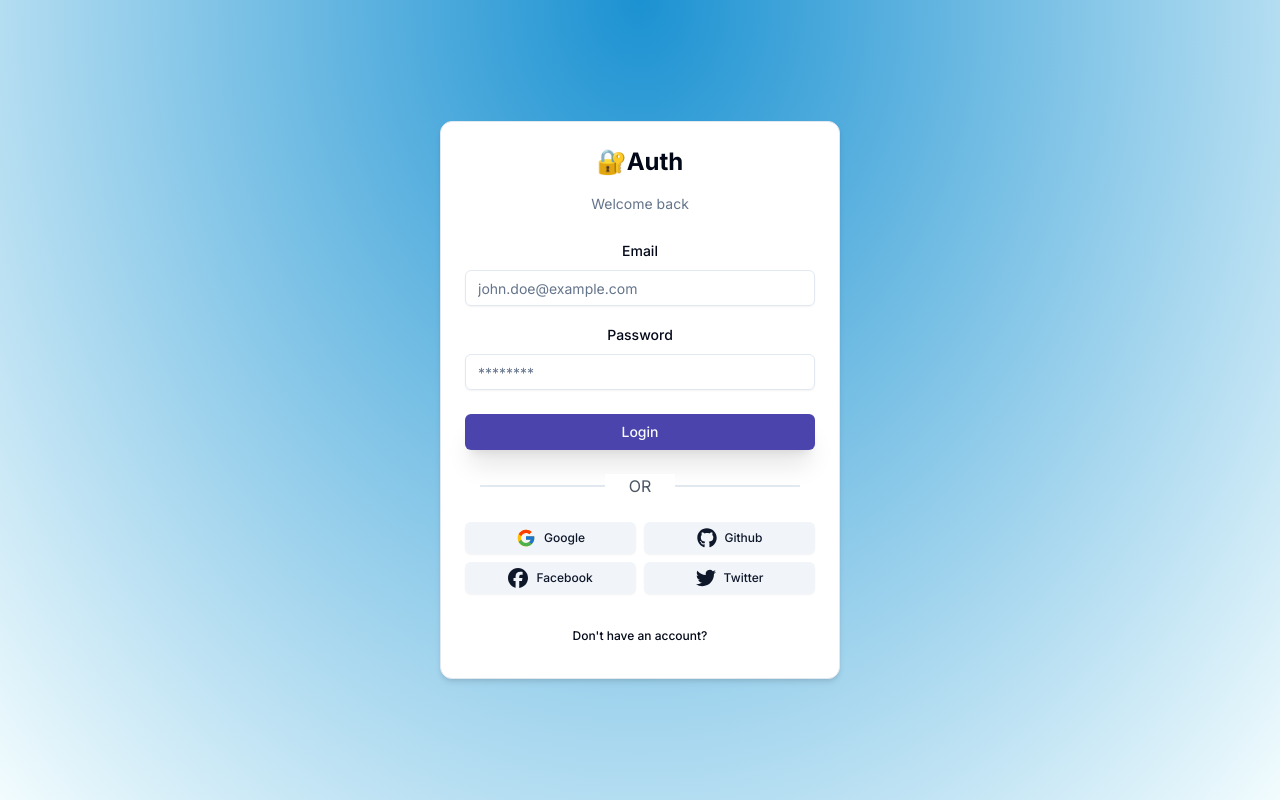
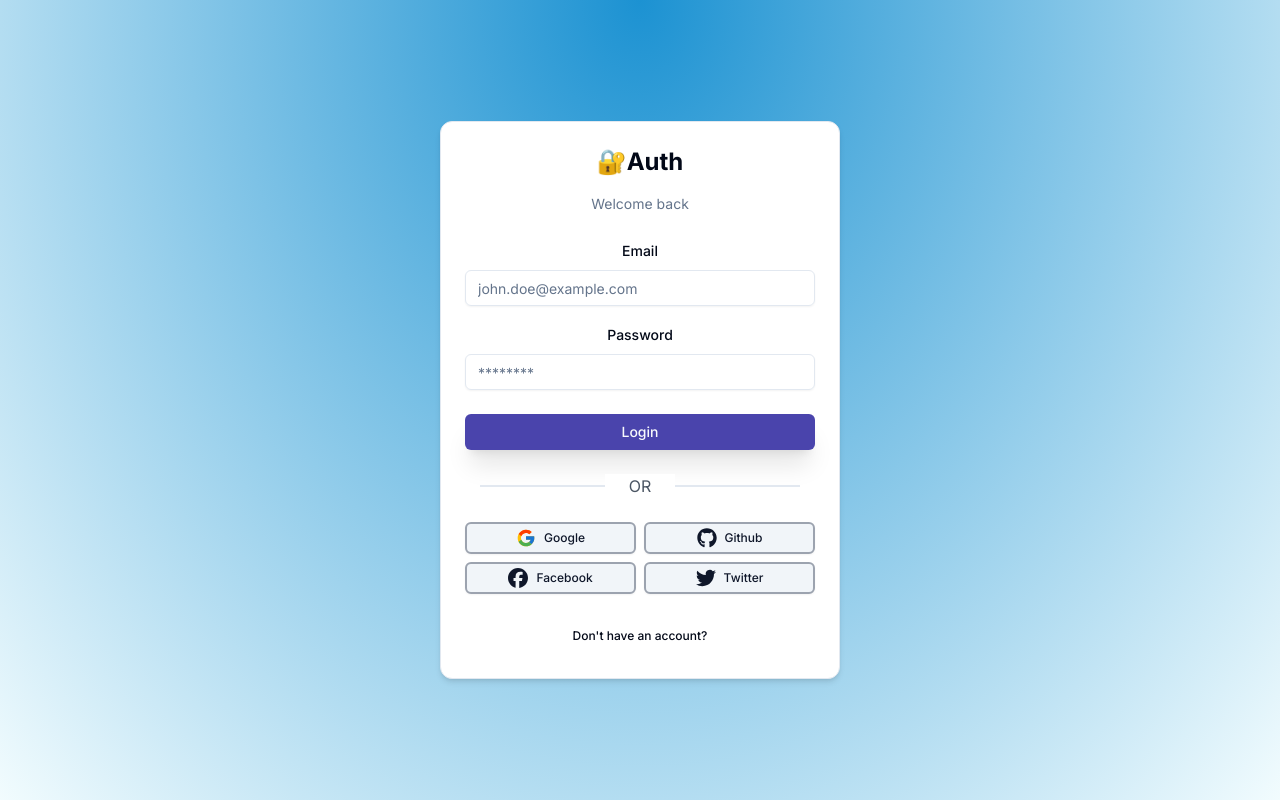
Before and after one commit to danielevans254/custom-auth, a Next.js app: page /login in a window 1280 px wide. Built offline with nearby package versions, Linux system fonts and the light colour scheme.

Commit message:
Update Style

```diff
--- a/components/auth/social-button.tsx
+++ b/components/auth/social-button.tsx
@@ -7,7 +7,7 @@ import { Button } from "@/components/ui/button";
 import { cn } from "@/lib/utils";
 
 const SocialButton = () => {
-  const buttonClassName = cn("flex items-center justify-center w-full gap-x-2 mx-auto text-center");
+  const buttonClassName = cn("flex items-center justify-center w-full gap-x-2 mx-auto text-center border-2 border-gray-400 hover:bg-slate-300");
 
   const handleClick = () => {
     console.log("Clicked");
```
